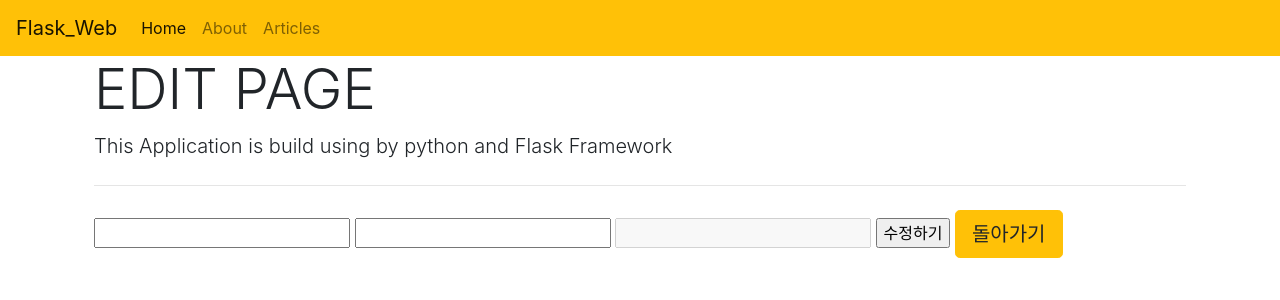
After one commit to Yugi-Seong/Flask_Web, a Flask app: page /1/edit in a window 1280 px wide. The commit adds this page. Shown: the top 300 px of the page. Run offline with Flask 2, Linux system fonts and the light colour scheme; some libraries are stand-ins or nearby versions.

Commit message:
edit page step 1

```diff
--- a/app.py
+++ b/app.py
@@ -53,11 +53,11 @@ def add_articles():
     cursor = db.cursor()
     if request.method == "POST" :  # form을 이용해서 submit을 하는 형태 ('POST')방식
         author = request.form['author']
-        print(request.form['author'])
+        # print(request.form['author'])
         title = request.form['title']
-        print(request.form['title'])
+        # print(request.form['title'])
         desc = request.form['desc']
-        print(request.form['desc'])
+        # print(request.form['desc'])
 
         sql = "INSERT INTO `topic` (`title`, `body`, `author`) VALUES (%s, %s, %s);"
         input_data = [title,desc,author]
@@ -84,6 +84,15 @@ def delete(id):
     db.commit()
     return redirect("/articles")
 
+@app.route('/<int:id>/edit', methods=["GET","POST"])
+def edit(id) :
+    if request.method == "POST" :
+        return "Success"
+
+    else :
+        return render_template("edit_articles.html")
+
+
 
 if __name__ == '__main__' : #app.py에서 이 부분을 가장 먼저 실행함! / 서버 띄우는 곳에 적어줌
     app.run()
--- a/templates/articles.html
+++ b/templates/articles.html
@@ -66,7 +66,7 @@
                           <td>{{ article[3] }}</td>
                           <td>{{ article[4] }}</td>
                           <td>
-                            <button type="button" class="btn btn-warning">Edit</button>
+                            <a href="/{{article[0]}}/edit"><button type="button" class="btn btn-warning">Edit</button></a>
                             <form action="/delete/{{article[0]}}" style="margin-top: 20%;", method='POST', onsubmit="return confirm('정말 삭제하시겠습니까?')">
                               <button type="submit" class="btn btn-danger">Del</button>
                             </form>
--- /dev/null
+++ b/templates/edit_articles.html
@@ -0,0 +1,18 @@
+{% extends "layouts.html" %}
+
+
+{% block body %}
+<h1 class="display-4">EDIT PAGE</h1>
+<p class="lead">This Application is build using by python and Flask Framework</p>
+<hr class="my-4">
+
+<form action="/edit" method="post" onsubmit="return confirm('정말 이대로 수정하시겠습니까?')"></form>
+
+<input type="text" name="title"  required>
+<input type="text" name="desc"  required>
+<input type="text" name="author"  disabled>
+<input type="submit" value="수정하기" >
+<!-- 보이지만 고치지 못하게 : disabled -->
+
+<a class="btn btn-warning btn-lg" href="/articles" role="button">돌아가기</a>
+{% endblock %}
```
